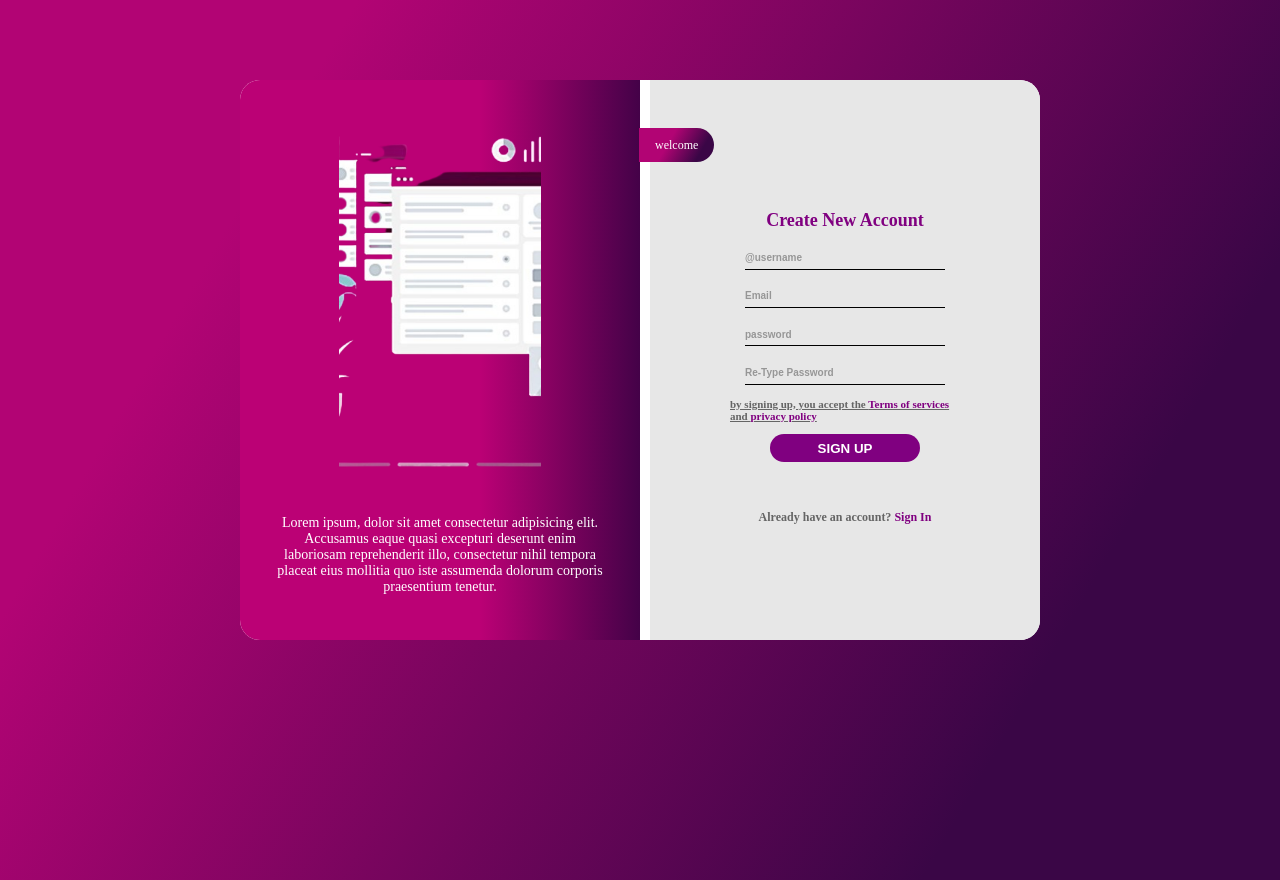
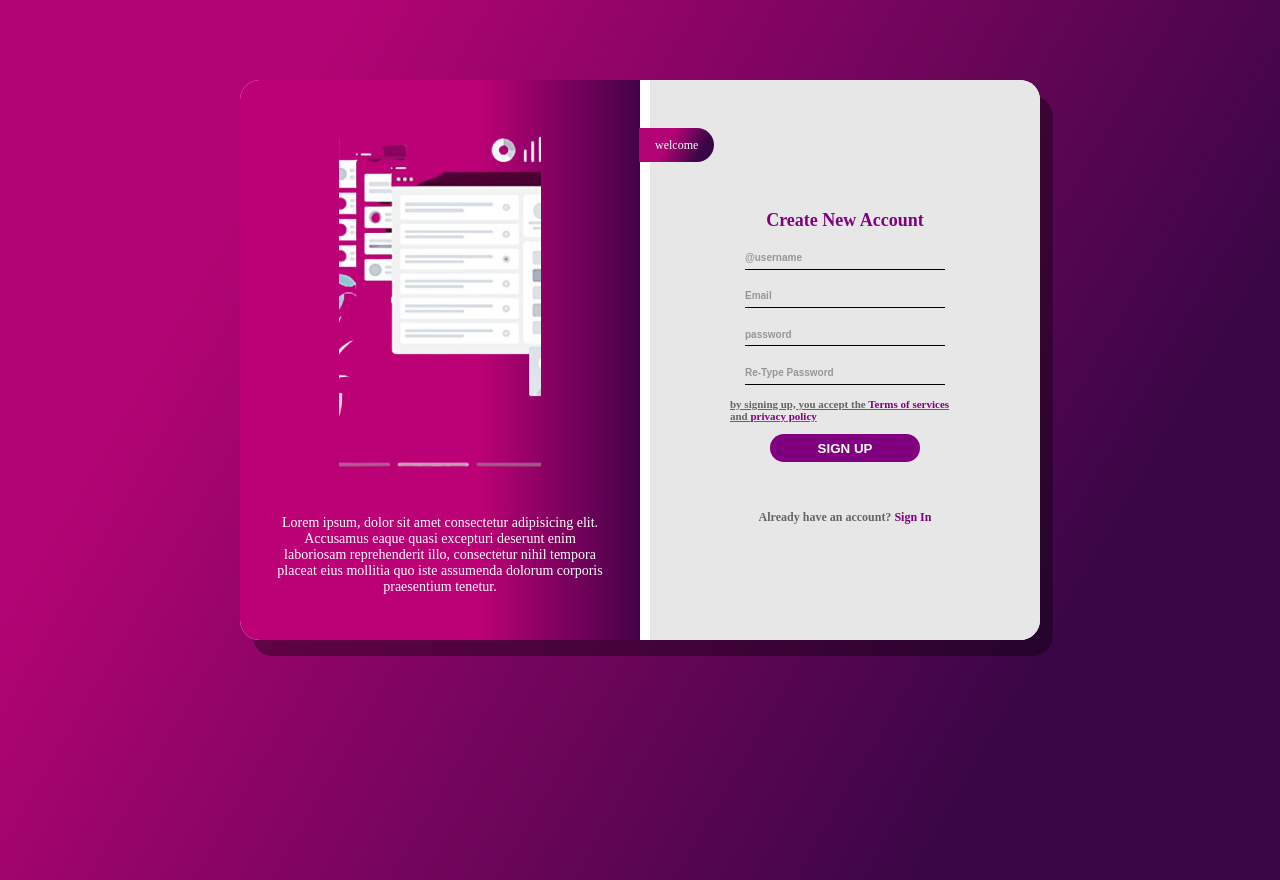
Before and after one commit to ZIONIB247/projectReg, a plain HTML site: page index.html in a window 1280 px wide. Drawn offline with Linux system fonts and the light colour scheme.

Commit message:
first commit

```diff
--- a/styles.css
+++ b/styles.css
@@ -15,7 +15,7 @@ body {
   background-color: #fff;
   border-radius: 20px;
   height: 70vh;
-  box-shadow: 0.8rem 1 rem rgba(0, 0, 0, 0.356);
+  box-shadow: 0.8rem 1rem rgba(0, 0, 0, 0.356);
 }
 .img__container {
   padding-inline: 2rem;
```
